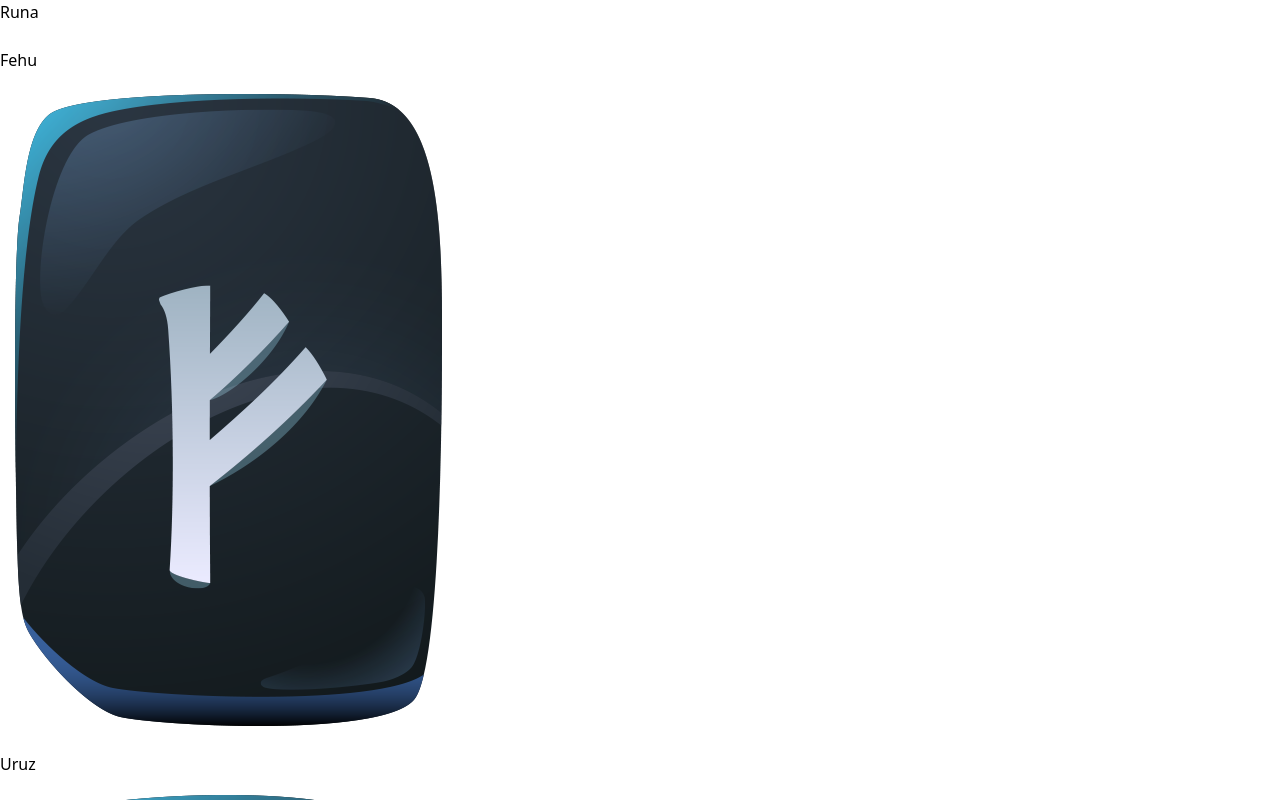
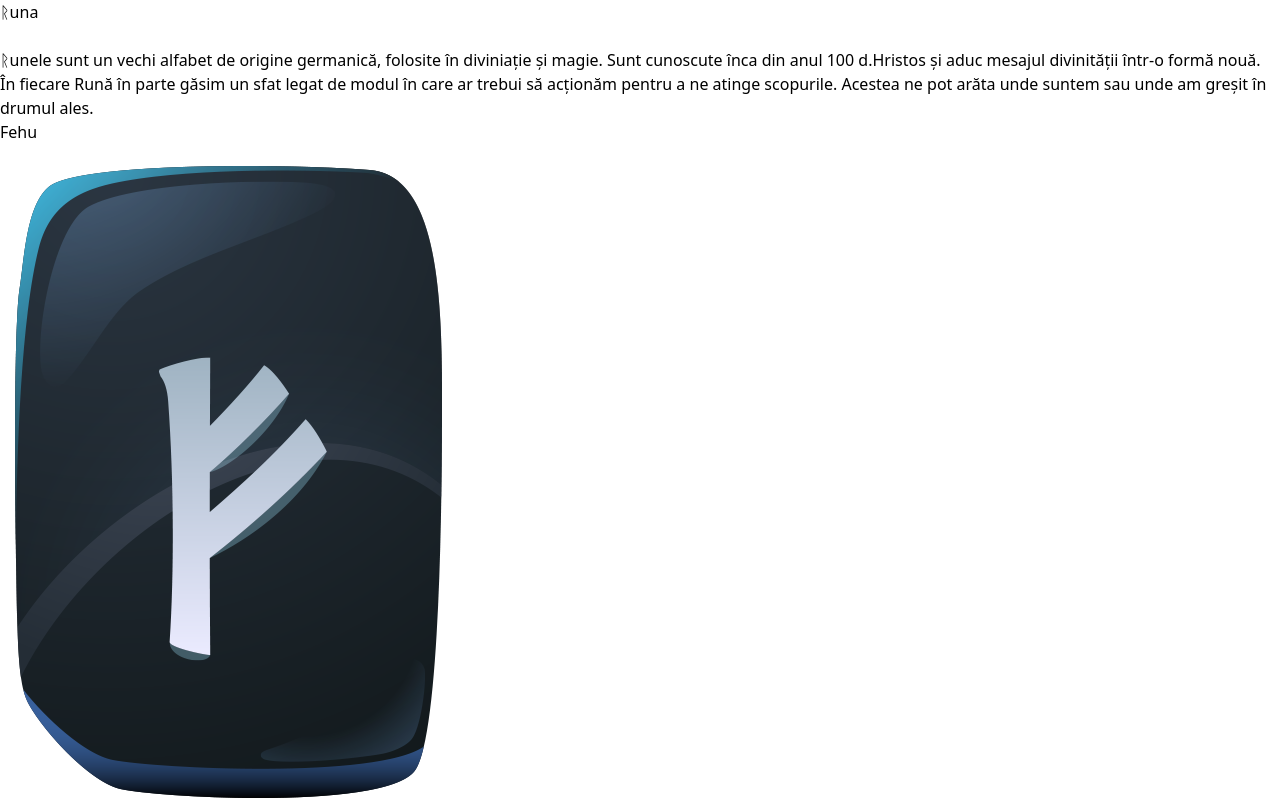
Before and after one commit to DanAmariei/runa-react, a React (Vite) app: page / in a window 1280 px wide. Shown: the top 800 px of the page. Built offline with nearby package versions, Linux system fonts and the light colour scheme.

Commit message:
Navigation update, Runes Update.

```diff
--- a/src/components/Navigation.tsx
+++ b/src/components/Navigation.tsx
@@ -8,7 +8,7 @@ const Navigation = () => {
     <div className="fixed top-0 left-0 w-full border shadow-sm h-[60px] flex text-sky-900 bg-white px-2 z-10">
       <div className=" m-auto flex items-center justify-between w-full">
         <Link to="/">
-          <h2 className="font-bold">Runa</h2>
+          <h2 className="font-bold">ᚱuna</h2>
         </Link>
 
         <RadixDrawer />
--- a/src/components/RadixDrawer.tsx
+++ b/src/components/RadixDrawer.tsx
@@ -11,11 +11,13 @@ const RadixDrawer = () => {
   const [open, setOpen] = React.useState(false);
 
   let links = [
-    { name: "HOME", link: "/" },
-    { name: "Runa Calculator", link: "/runa-calculator" },
-    { name: "Formule Runice", link: "/formule-runice" },
-    { name: "Multimedia", link: "/cristale-eterice" },
+    { name: "ᚱuna", link: "/" },
+    { name: "ᚱuna Calculator", link: "/runa-calculator" },
+    { name: "ᚨormule ᚱunice", link: "/formule-runice" },
+    { name: "ᛖultimedia", link: "/cristale-eterice" },
     { name: "Călătorii", link: "/calatorii" },
+    { name: "Galerie", link: "/" },
+    { name: "ᛖagazin", link: "/" },
     { name: "CONTACT", link: "/" },
   ];
 
@@ -63,7 +65,7 @@ const RadixDrawer = () => {
                  py-2 max-w-[260px]"
             >
               <Dialog.Title className="flex items-center h-[60px]">
-                <p className="text-base font-bold">Runa</p>
+                <p className="text-base font-bold px-3">ᚱuna</p>
                 <Dialog.Close asChild>
                   <button
                     className="cursor-pointer hover:bg-slate-200 rounded-full p-1 flex justify-center items-center ml-auto"
--- a/src/pages/FormuleRunice.tsx
+++ b/src/pages/FormuleRunice.tsx
@@ -1,7 +1,7 @@
 const FormuleRunice = () => {
   return (
     <div className="max-w-lg p-2 mx-auto">
-      <p className="font-bold p-4">Formule Runice pentru dierse utilități.</p>
+      <p className="font-bold p-4">Formule ᚱunice Magice.</p>
       <div>
         <p>
           Asigură forță și energie, ajută la atingerea scopului propus, asigură
--- a/src/pages/Homepage.tsx
+++ b/src/pages/Homepage.tsx
@@ -4,6 +4,7 @@ import { runes } from "../helper/runes";
 const Homepage = () => {
   return (
     <div className="py-4 px-4 md:px-10">
+      <p className="font-bold text-gray-600 items-center justify-center">ᚱunele sunt un vechi alfabet de origine germanică, folosite în diviniație și magie. Sunt cunoscute înca din anul 100 d.Hristos și aduc mesajul divinității într-o formă nouă. În fiecare Rună în parte găsim un sfat legat de modul în care ar trebui să acționăm pentru a ne atinge scopurile. Acestea ne pot arăta unde suntem sau unde am greșit în drumul ales.</p>
       <div className="flex gap-2 flex-wrap justify-center">
         {Object.keys(runes).map((key, idx) => {
           const runa = runes[key];
```
Also changed, not shown: src/helper/runes.ts (+4 -4 lines).
